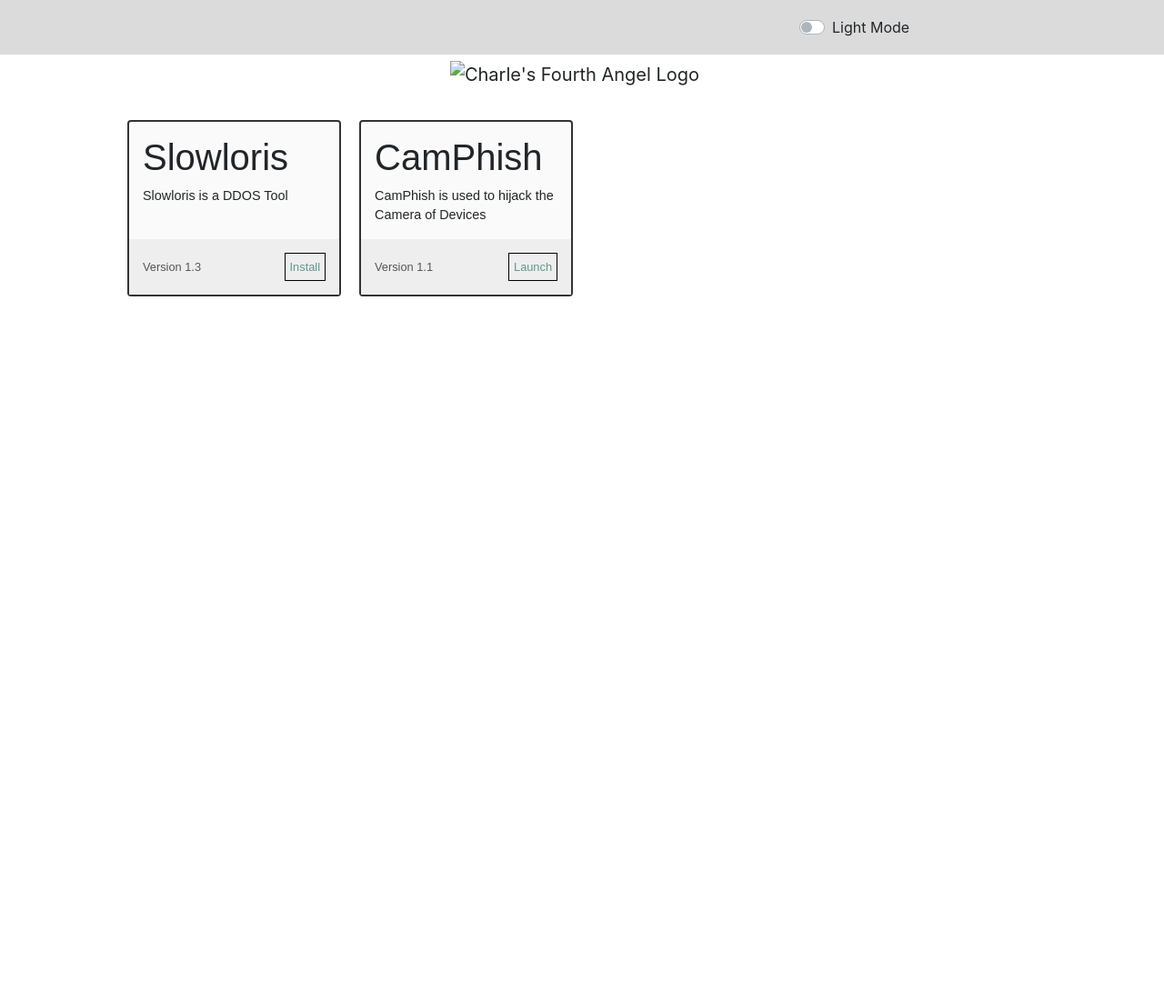
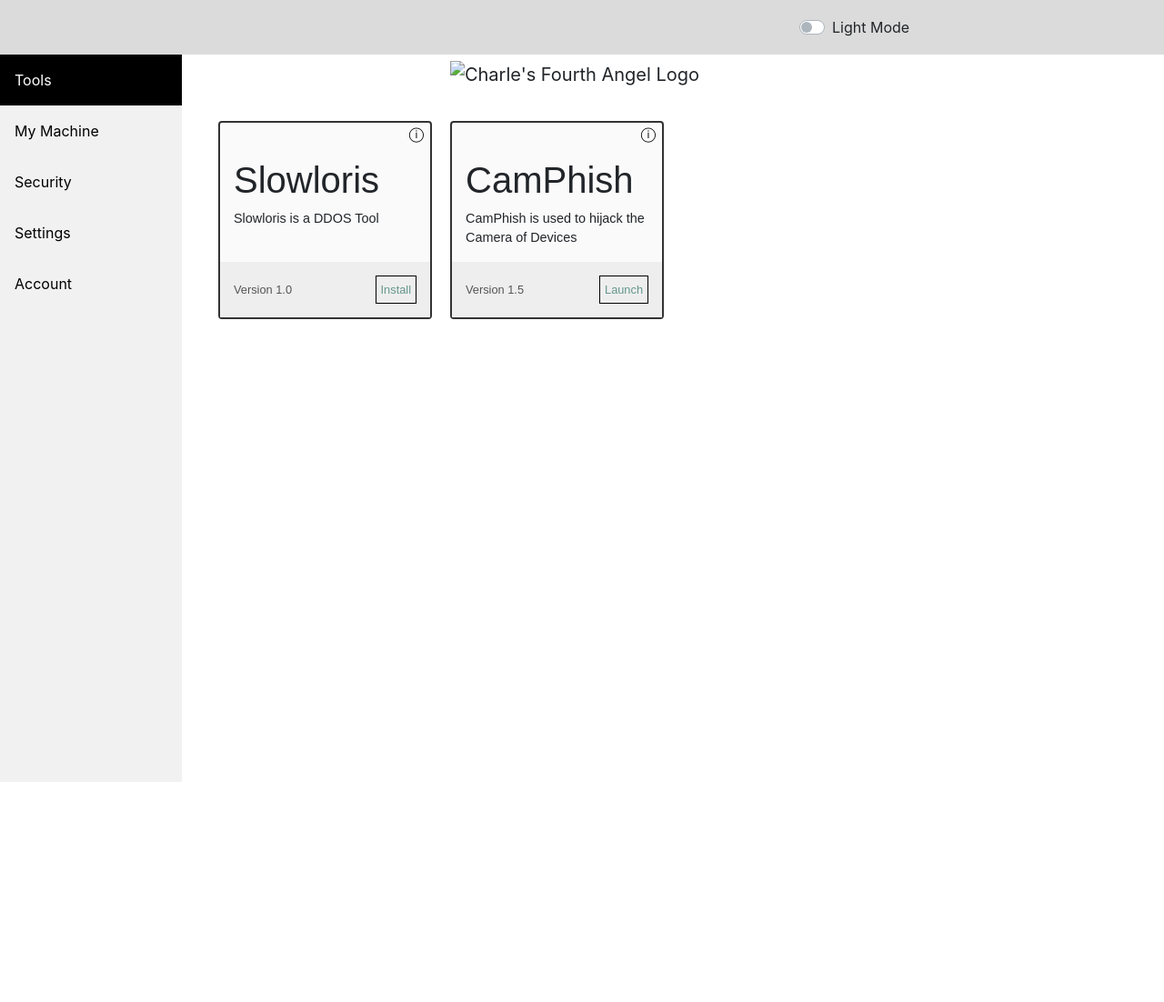
Before and after one commit to DiscoveryFox/Charlie-s-Fourth-Angel, a Flask app: page / in a window 1280 px wide. Shown: the whole page at 91% size. Before the commit the page ends 326 px from the top, so only its background shows below. Run offline with Flask 2, Linux system fonts and the light colour scheme; some libraries are stand-ins or nearby versions.

Commit message:
Small Changes

```diff
--- a/app.cfg
+++ b/app.cfg
@@ -1,5 +1,5 @@
 [PATHS]
-CamphishPath = ~/Documents/Website/Charlie-s-Fourth-Angel/CamPhish
-ServicesPath = /home/kali/Documents/Website/Charlie-s-Fourth-Angel/Services.json
+CamphishPath = /home/kali/Documents/Charlie-s-Fourth-Angel/app.cfg
+ServicesPath = /home/kali/Documents/Charlie-s-Fourth-Angel/Services.json
 [RUNTIME]
 TIMEOUT = 1500000000
--- a/static/css/cards.css
+++ /dev/null
@@ -1,63 +0,0 @@
-.cards {
-    margin: 0 auto;
-    max-width: 1000px;
-    display: grid;
-    grid-template-columns: repeat(auto-fill, minmax(225px, 1fr));
-    grid-auto-rows: auto;
-    gap: 20px;
-    font-family: sans-serif;
-    padding-top: 30px;
-}
-
-.cards * {
-    box-sizing: border-box;
-}
-
-.card {
-    border: 2px solid #333333;
-    background: #fafafa;
-}
-
-.card__content {
-    line-height: 1.5;
-    font-size: 0.9em;
-    padding: 15px;
-    margin-bottom: auto;
-}
-
-.card__content > p:first-of-type {
-    margin-top: 0;
-}
-
-.card__content > p:last-of-type {
-    margin-bottom: 0;
-}
-
-.card__info {
-    padding: 15px;
-    display: flex;
-    justify-content: space-between;
-    align-items: center;
-    color: #555555;
-    background: #eeeeee;
-    font-size: 0.8em;
-}
-
-.card__info i {
-    font-size: 0.9em;
-    margin-right: 8px;
-}
-
-.card__link {
-    color: #64968c;
-    text-decoration: none;
-}
-
-.card__link:hover {
-    text-decoration: dashed;
-}
-
-.card__button {
-    padding: 5px;
-    border: 1px solid black;
-}
--- a/static/css/default.css
+++ b/static/css/default.css
@@ -21,6 +21,41 @@ body {
     height: 60px;
     background-color: #dbdbdb;
 }
+
+.sidebar {
+    margin: 0;
+    margin-top: 60px;
+    padding: 0;
+    width: 200px;
+    background-color: #f1f1f1;
+    position: fixed;
+    height: 100%;
+    overflow: auto;
+}
+
+.sidebar a {
+    display: block;
+    color: black;
+    padding: 16px;
+    text-decoration: none;
+}
+
+.sidebar a.active {
+    background-color: #000000;
+    color: white;
+}
+
+.sidebar a:hover:not(.active) {
+    background-color: #555;
+    color: white;
+}
+
+div.page_content {
+    margin-left: 200px;
+    padding: 1px 16px;
+    height: 1000px;
+}
+
 
 /* Dark Mode */
 
@@ -51,3 +86,12 @@ body {
     margin-right: 200px;
     width: 200px;
 }
+
+[theme="dark"] .sidebar {
+    background-color: #202020;
+    color: #fff;
+}
+
+[theme="dark"] .sidebar a {
+    color: white;
+}
--- a/static/css/index.css
+++ b/static/css/index.css
@@ -1,24 +1,126 @@
-/*
+body {
+  background-size: cover;
+  height: 100vh;
+}
+
+.overlay {
+  position: fixed;
+  top: 0;
+  bottom: 0;
+  left: 0;
+  right: 0;
+  background: rgba(0, 0, 0, 0.7);
+  transition: opacity 500ms;
+  visibility: hidden;
+  overflow: auto;
+  opacity: 0;
+}
+.overlay:target {
+  visibility: visible;
+  opacity: 1;
+}
+
+.popup {
+  margin: 70px auto;
+  padding: 20px;
+  background: #fff;
+  border-radius: 5px;
+  width: 30%;
+  position: relative;
+}
+
+.popup h2 {
+  margin-top: 0;
+  color: #333;
+  font-family: Tahoma, Arial, sans-serif;
+}
+.popup .close {
+  position: absolute;
+  top: 20px;
+  right: 30px;
+  transition: all 200ms;
+  font-size: 30px;
+  font-weight: bold;
+  text-decoration: none;
+  color: #333;
+}
+.popup .close:hover {
+  color: #333333;
+}
+.popup .content {
+  max-height: 30%;
+  overflow: auto;
+}
+
+@media screen and (max-width: 700px){
+  .box{
+    width: 70%;
+  }
+  .popup{
+    width: 70%;
+  }
+}
+
+.cards {
+    margin: 0 auto;
+    max-width: 1000px;
+    display: grid;
+    grid-template-columns: repeat(auto-fill, minmax(225px, 1fr));
+    grid-auto-rows: auto;
+    gap: 20px;
+    font-family: sans-serif;
+    padding-top: 30px;
+}
+
+.cards * {
+    box-sizing: border-box;
+}
 
 .card {
-  display: grid;
-  grid-template-columns: repeat(auto-fill, 250px);
-  grid-auto-rows: auto;
-  grid-gap: 1rem;
-  box-shadow: 0 4px 8px 0 rgba(0,0,0,0.2);
-  transition: 0.3s;
-  margin-bottom: .5rem;
-  border: 2px solid #e7e7e7;
-  border-radius: 4px;
-  padding: .5rem;
+    border: 2px solid #333333;
+    background: #fafafa;
 }
 
-.card:hover {
-  box-shadow: 0 8px 16px 0 rgba(0,0,0,0.2);
+.card__content {
+    line-height: 1.5;
+    font-size: 0.9em;
+    padding: 15px;
+    margin-bottom: auto;
 }
 
-.container {
-  padding: 2px 16px;
+.card__content > p:first-of-type {
+    margin-top: 0;
 }
 
-*/
+.card__content > p:last-of-type {
+    margin-bottom: 0;
+}
+
+.card__info {
+    padding: 15px;
+    display: flex;
+    justify-content: space-between;
+    align-items: center;
+    color: #555555;
+    background: #eeeeee;
+    font-size: 0.8em;
+}
+
+.card__info i {
+    font-size: 0.9em;
+    margin-right: 8px;
+}
+
+.card__link {
+    color: #64968c;
+    text-decoration: none;
+}
+
+.card__link:hover {
+    text-decoration: dashed;
+}
+
+.card__button {
+    padding: 5px;
+    border: 1px solid black;
+}
--- a/templates/base.html
+++ b/templates/base.html
@@ -14,7 +14,14 @@
     {% block head %}{% endblock %}
 </head>
 <body theme="dark">
-        <nav class="navbar navbar-light">
+        <div class="sidebar">
+            <a href="/" class="active">Tools</a>
+            <a href="/my_machine">My Machine</a>
+            <a href="/security">Security</a>
+            <a href="/settings">Settings</a>
+            <a href="/account">Account</a>
+        </div>
+        <nav class="navbar navbar-light" style="z-index: 0">
             <div class="container" style="margin-right: 200px;
     width: 200px;">
                 <!--  ↑ ↑ ↑ Das Logo  ↑ ↑ ↑ -->
@@ -30,10 +37,11 @@
         <div class="flex">
                 <a class="logo navbar-brand"><img id="logo_img" src="https://raw.githubusercontent.com/DiscoveryFox/Charlie-s-Fourth-Angel/master/favicon_dark.png" title="Charle's Fourth Angel Logo"/></a>
         </div>
-    {% block body %}{% endblock %}
+        <div class="page_content">
+            {% block body %}{% endblock %}
+        </div>
     <script src="//ajax.googleapis.com/ajax/libs/jquery/1.9.1/jquery.min.js"></script>
-    <script>window.jQuery || document.write('<script src="{{
-  url_for('static', filename='jquery.js') }}">\x3C/script>')</script>
+    <script>window.jQuery || document.write('<script src="{{url_for('static', filename='jquery.js') }}">\x3C/script>')</script>
 </body>
 
 <script src="{{ url_for('static', filename='js/switch.js') }}"></script>
--- a/templates/index.html
+++ b/templates/index.html
@@ -5,17 +5,18 @@ todo: hide all the funtions behind a password saved area
  -->
 {% block head %}
     <link rel="stylesheet" href="{{ url_for('static', filename='css/index.css') }}">
-    <link rel="stylesheet" href="{{ url_for('static', filename='css/cards.css') }}">
 {% endblock %}
 
 {% block body %}
     <div class="cards">
         {% for service in services %}
             <div class="card">
+                <div style="align-content: end">
+                    <a class="button" href="#{{ services[service]['title'].lower() + "_popup"}}" style="float: right; color: black; padding-right: 7px; text-decoration: none">&#9432;</a>
+                </div>
                 <div class="card__content">
                     <h1>{{ services[service]['title'] }}</h1>
                     <p id="description">{{ services[service]['description'] }}</p>
-
                 </div>
                 <div class="card__info">
                     <div>
@@ -30,13 +31,25 @@ todo: hide all the funtions behind a password saved area
                             <a href="{{ services[service]['path_on_server'] }}" class="card__link">Launch </a>
                         </div>
                     {% else %}
-                        <div>
+                        <div class="card__button">
                             <a href="#" class="card__link">Not Available</a>
                         </div>
                     {% endif %}
                 </div>
             </div>
+
         {% endfor %}
     </div>
+    {% for service in services %}
+        <div id="{{ services[service]['title'].lower() + "_popup"}}" class="overlay">
+                <div class="popup">
+                    <!-- <h2>{{ services[service]['title'] }}</h2> -->
+                    <a class="close" href="#">&times;</a>
+                    <div>
+                        {{ services[service]['details']|safe }}
+                    </div>
+                </div>
+            </div>
+    {% endfor %}
 
 {% endblock %}
```
Also changed, not shown: Services.json (+4 -2 lines), test.html (added, +1 -0 lines), tool_installer.py (+9 -2 lines).
